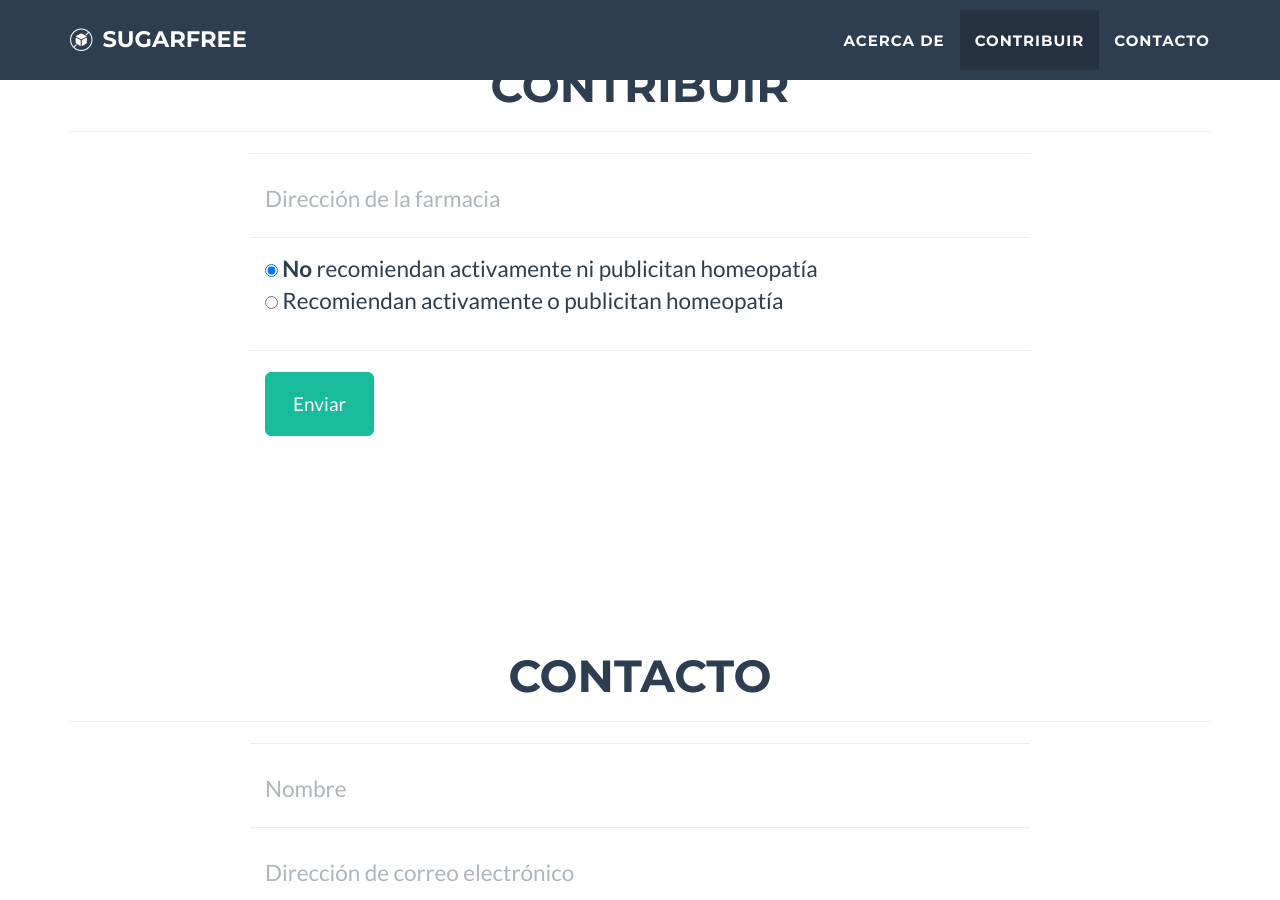
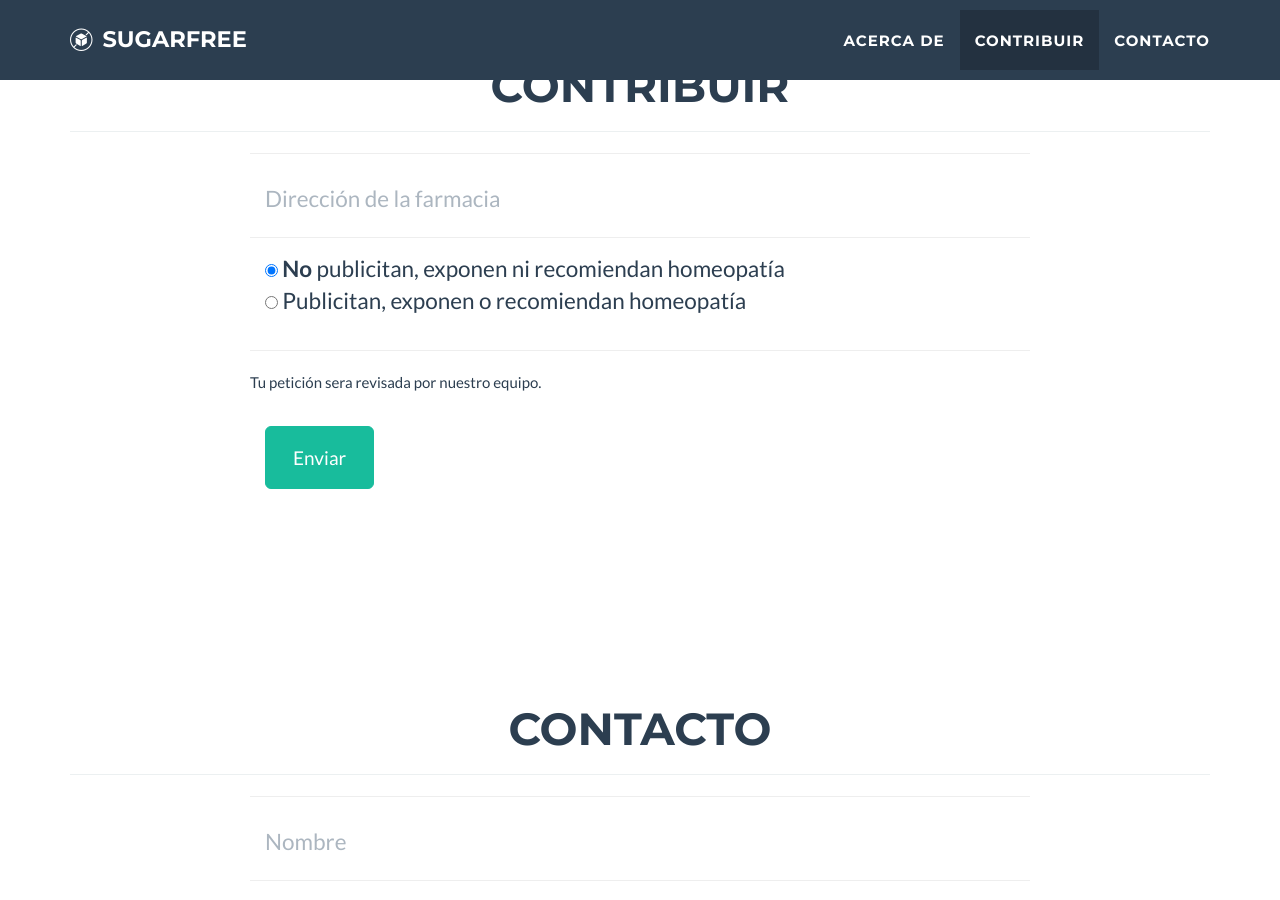
Before and after one commit to alexfdz/sugarfree, a Jekyll site: the page built from index.html, in a window 1280 px wide and 900 px high, scrolled down 1930 px. Built offline with Jekyll 4.4.1, drawn with Linux system fonts in a browser that asks for light colours.

Commit message:
Add help text

```diff
--- a/_includes/contribute.html
+++ b/_includes/contribute.html
@@ -23,15 +23,19 @@
                                   <div class="form-group" style="margin-top: 15px;">
                                     <div class="custom-control custom-radio">
                                       <input type="radio" id="no-homeopathy-contribute" name="homeopathy-contribute" value="no-homeopathy" class="custom-control-input" checked="">
-                                      <span class="custom-control-label" for="customRadio1"><b>No</b> recomiendan activamente ni publicitan homeopatía</span>
+                                      <span class="custom-control-label" for="customRadio1"><b>No</b> publicitan, exponen ni recomiendan homeopatía</span>
                                     </div>
                                     <div class="custom-control custom-radio">
                                       <input type="radio" id="yes-homeopathy-contribute" name="homeopathy-contribute"  value="yes-homeopathy" class="custom-control-input">
-                                      <span class="custom-control-label" for="customRadio2">Recomiendan activamente o publicitan homeopatía</span>
+                                      <span class="custom-control-label" for="customRadio2">Publicitan, exponen o recomiendan homeopatía</span>
                                     </div>
                                   </div>
                                 </fieldset>
                             </div>
+                        </div>
+                        <br>
+                        <div class="row control-group">
+                            <p class="help">Tu petici&#243;n sera revisada por nuestro equipo.</p>
                         </div>
                         <div>
                             <input type="hidden"  name="_subject" value="sugarfree contribution">
--- a/_includes/css/sugarfree.css
+++ b/_includes/css/sugarfree.css
@@ -83,3 +83,7 @@ header .controls {
 .fa-search{
 	transform: rotate(90deg);
 }
+
+.help {
+    font-size: 15px;
+}
```
